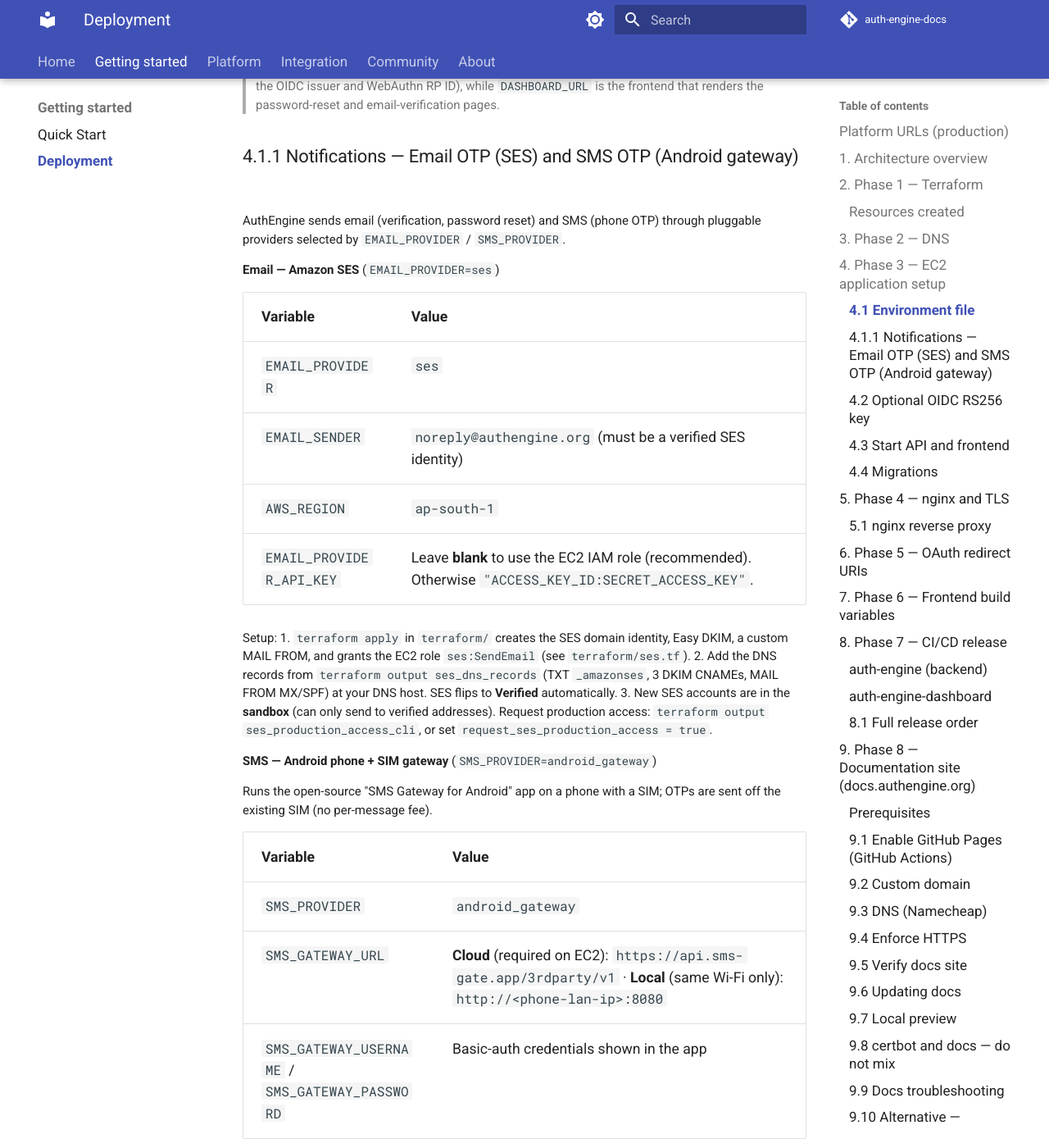
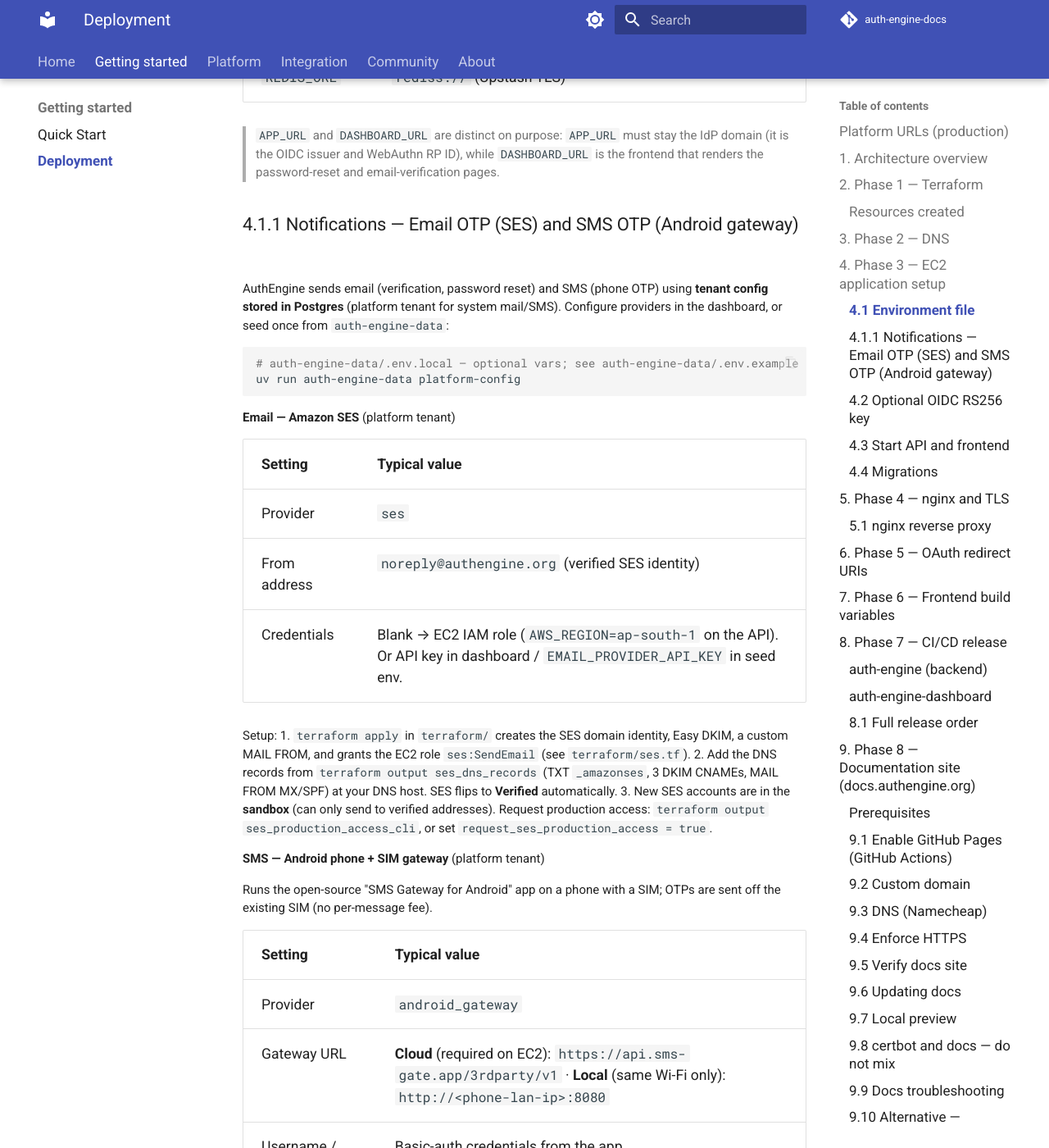
Before and after one commit to auth-engine/auth-engine-docs, an MkDocs documentation site: the page built from docs/deployment.md, in a window 1280 px wide and 1400 px high, scrolled down 4670 px. Shown: the whole window at 82% size. Built offline with MkDocs 1.6.1 and Material for MkDocs 9.7.7, drawn with Linux system fonts in a browser that asks for light colours; comment, search, counter and statistics services are not loaded; some of the changed text lies outside the part shown.

Commit message:
update data seed docs

````diff
--- a/docs/deployment.md
+++ b/docs/deployment.md
@@ -115,7 +115,9 @@ sudo nano /opt/authengine/.env
 sudo chmod 600 /opt/authengine/.env
 ```
 
-Required variables: `SECRET_KEY`, `JWT_SECRET_KEY`, `POSTGRES_URL`, `MONGODB_URL`, `REDIS_URL`, `APP_URL`, `DASHBOARD_URL`, `CORS_ORIGINS`, `SUPERADMIN_*`, `EMAIL_*`, `SMS_*`. Full list in `compose/env.prod.example`.
+Required variables for the API compose stack: `SECRET_KEY`, `JWT_SECRET_KEY`, `POSTGRES_URL`, `MONGODB_URL`, `REDIS_URL`, `APP_URL`, `DASHBOARD_URL`, `CORS_ORIGINS`, `AWS_REGION`. Full list in `compose/env.prod.example`.
+
+Super admin and platform-tenant email/SMS/OAuth/password policy are **not** in the API `.env` — configure them via **[auth-engine-data](https://github.com/auth-engine/auth-engine-data)** after migrate (`auth-engine-data all`; see that repo's `.env.example`).
 
 | Variable | Production value |
 |----------|------------------|
@@ -129,31 +131,35 @@ Required variables: `SECRET_KEY`, `JWT_SECRET_KEY`, `POSTGRES_URL`, `MONGODB_URL
 
 ### 4.1.1 Notifications — Email OTP (SES) and SMS OTP (Android gateway)
 
-AuthEngine sends email (verification, password reset) and SMS (phone OTP) through pluggable providers selected by `EMAIL_PROVIDER` / `SMS_PROVIDER`.
+AuthEngine sends email (verification, password reset) and SMS (phone OTP) using **tenant config stored in Postgres** (platform tenant for system mail/SMS). Configure providers in the dashboard, or seed once from `auth-engine-data`:
 
-**Email — Amazon SES** (`EMAIL_PROVIDER=ses`)
+```bash
+# auth-engine-data/.env.local — optional vars; see auth-engine-data/.env.example
+uv run auth-engine-data platform-config
+```
 
-| Variable | Value |
-|----------|-------|
-| `EMAIL_PROVIDER` | `ses` |
-| `EMAIL_SENDER` | `noreply@authengine.org` (must be a verified SES identity) |
-| `AWS_REGION` | `ap-south-1` |
-| `EMAIL_PROVIDER_API_KEY` | Leave **blank** to use the EC2 IAM role (recommended). Otherwise `"ACCESS_KEY_ID:SECRET_ACCESS_KEY"`. |
+**Email — Amazon SES** (platform tenant)
+
+| Setting | Typical value |
+|---------|---------------|
+| Provider | `ses` |
+| From address | `noreply@authengine.org` (verified SES identity) |
+| Credentials | Blank → EC2 IAM role (`AWS_REGION=ap-south-1` on the API). Or API key in dashboard / `EMAIL_PROVIDER_API_KEY` in seed env. |
 
 Setup:
 1. `terraform apply` in `terraform/` creates the SES domain identity, Easy DKIM, a custom MAIL FROM, and grants the EC2 role `ses:SendEmail` (see `terraform/ses.tf`).
 2. Add the DNS records from `terraform output ses_dns_records` (TXT `_amazonses`, 3 DKIM CNAMEs, MAIL FROM MX/SPF) at your DNS host. SES flips to **Verified** automatically.
 3. New SES accounts are in the **sandbox** (can only send to verified addresses). Request production access: `terraform output ses_production_access_cli`, or set `request_ses_production_access = true`.
 
-**SMS — Android phone + SIM gateway** (`SMS_PROVIDER=android_gateway`)
+**SMS — Android phone + SIM gateway** (platform tenant)
 
 Runs the open-source "SMS Gateway for Android" app on a phone with a SIM; OTPs are sent off the existing SIM (no per-message fee).
 
-| Variable | Value |
-|----------|-------|
-| `SMS_PROVIDER` | `android_gateway` |
-| `SMS_GATEWAY_URL` | **Cloud** (required on EC2): `https://api.sms-gate.app/3rdparty/v1` · **Local** (same Wi-Fi only): `http://<phone-lan-ip>:8080` |
-| `SMS_GATEWAY_USERNAME` / `SMS_GATEWAY_PASSWORD` | Basic-auth credentials shown in the app |
+| Setting | Typical value |
+|---------|---------------|
+| Provider | `android_gateway` |
+| Gateway URL | **Cloud** (required on EC2): `https://api.sms-gate.app/3rdparty/v1` · **Local** (same Wi-Fi only): `http://<phone-lan-ip>:8080` |
+| Username / password | Basic-auth credentials from the app |
 
 Notes:
 - On EC2 you **must** use Cloud mode — the server cannot reach a phone's private LAN IP.
@@ -185,7 +191,7 @@ Images: Docker Hub `qniranjan01/authengine` and `qniranjan01/authengine-dashboar
 docker exec authengine-api auth-engine migrate
 ```
 
-Run once per release after pulling a new API image. The API verifies Postgres connectivity on startup but does **not** run `create_all` — Alembic owns the schema. After migrate, seed with `auth-engine-data all` (see auth-engine-data repo); use `--create-tables` only for local dev without Alembic.
+Run once per release after pulling a new API image. The API verifies Postgres connectivity on startup but does **not** run `create_all` — Alembic owns the schema. After migrate, seed with `auth-engine-data all` (roles, super admin, optional platform config — see [auth-engine-data](https://github.com/auth-engine/auth-engine-data)); use `--create-tables` only for local dev without Alembic.
 
 ## 5. Phase 4 — nginx and TLS
 
````
Also changed, not shown: docs/api-reference.md (+1 -1 lines), docs/quick-start.md (+5 -12 lines), docs/security-overview.md (+1 -1 lines).
